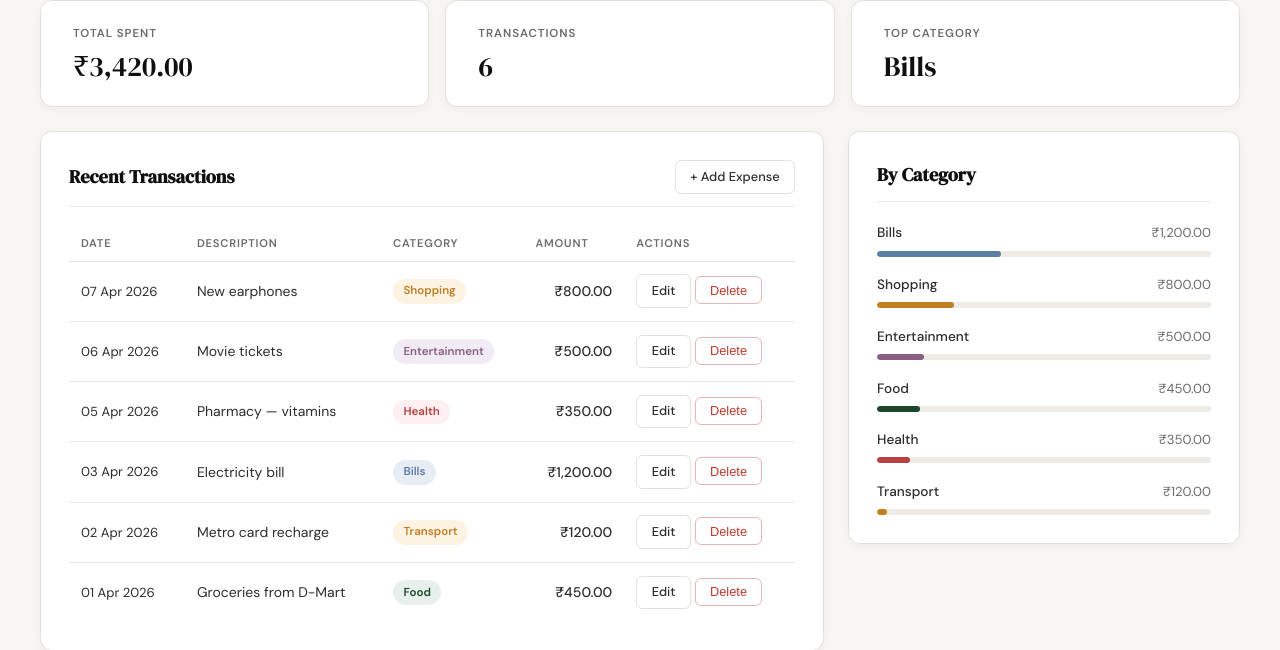
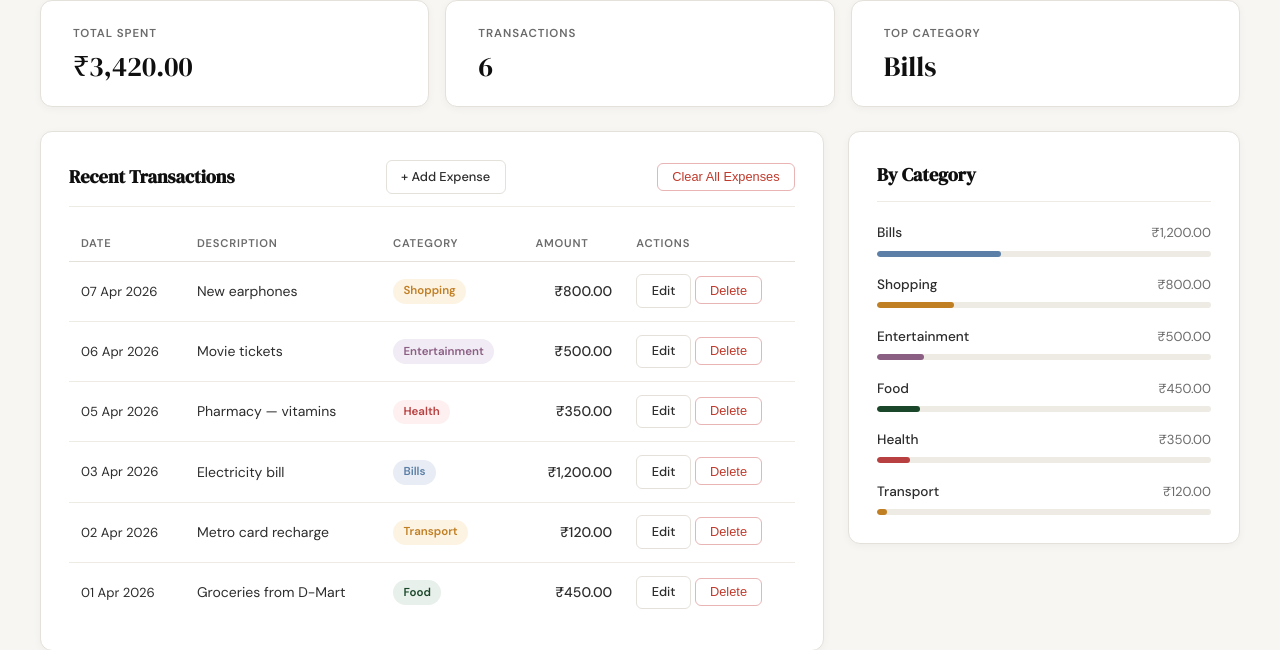
Before and after one commit to kachray/expense-tracker-claudecode, a Flask app: page /profile in a window 1280 px wide. Shown: the part 385-1035 px from the top of the page. Run offline with Flask 3, Linux system fonts and the light colour scheme; a user stored in the database is signed in; data comes from the database, SQL or seed files in the repository; both versions use the stored data as it was after the commit.

Commit message:
feat: clear-all-expenses

```diff
--- a/app.py
+++ b/app.py
@@ -2,11 +2,12 @@ import calendar
 import sqlite3
 from datetime import date, datetime
 
-from flask import Flask, flash, redirect, render_template, request, session, url_for
+from flask import Flask, abort, flash, redirect, render_template, request, session, url_for
 from werkzeug.security import check_password_hash
 
 from database.db import create_expense, create_user, get_db, get_user_by_email, init_db, seed_db
 from database.queries import (
+    delete_all_expenses_for_user,
     delete_expense_record,
     get_category_breakdown,
     get_expense_by_id,
@@ -289,5 +290,19 @@ def delete_expense(id):
     return redirect(url_for("profile"))
 
 
+@app.route("/expenses/clear", methods=["POST"])
+def clear_all_expenses():
+    if not session.get("user_id"):
+        return redirect(url_for("login"))
+
+    if request.method != "POST":
+        abort(405)
+
+    uid = session["user_id"]
+    delete_all_expenses_for_user(uid)
+    flash("All expenses cleared.", "success")
+    return redirect(url_for("profile"))
+
+
 if __name__ == '__main__':
     app.run(debug=True, port=8080)
--- a/database/queries.py
+++ b/database/queries.py
@@ -67,6 +67,16 @@ def delete_expense_record(expense_id, user_id):
     conn.execute(
         "DELETE FROM expenses WHERE id=? AND user_id=?",
         (expense_id, user_id),
+    )
+    conn.commit()
+    conn.close()
+
+
+def delete_all_expenses_for_user(user_id):
+    conn = get_db()
+    conn.execute(
+        "DELETE FROM expenses WHERE user_id = ?",
+        (user_id,),
     )
     conn.commit()
     conn.close()
--- a/templates/profile.html
+++ b/templates/profile.html
@@ -78,6 +78,12 @@
                 <div class="section-header">
                     <h2 class="section-title">Recent Transactions</h2>
                     <a href="{{ url_for('add_expense') }}" class="btn-ghost btn-sm">+ Add Expense</a>
+                    <form action="{{ url_for('clear_all_expenses') }}" method="POST" style="display:inline;">
+                        <button type="submit" class="btn-ghost btn-sm btn-danger"
+                                onclick="return confirm('Are you sure you want to delete all expenses? This cannot be undone.')">
+                            Clear All Expenses
+                        </button>
+                    </form>
                 </div>
                 <div class="tx-table-wrapper">
                     <table class="tx-table">
```
Also changed, not shown: .claude/specs/11-clear-all-expenses.md (added), spendly.db.
